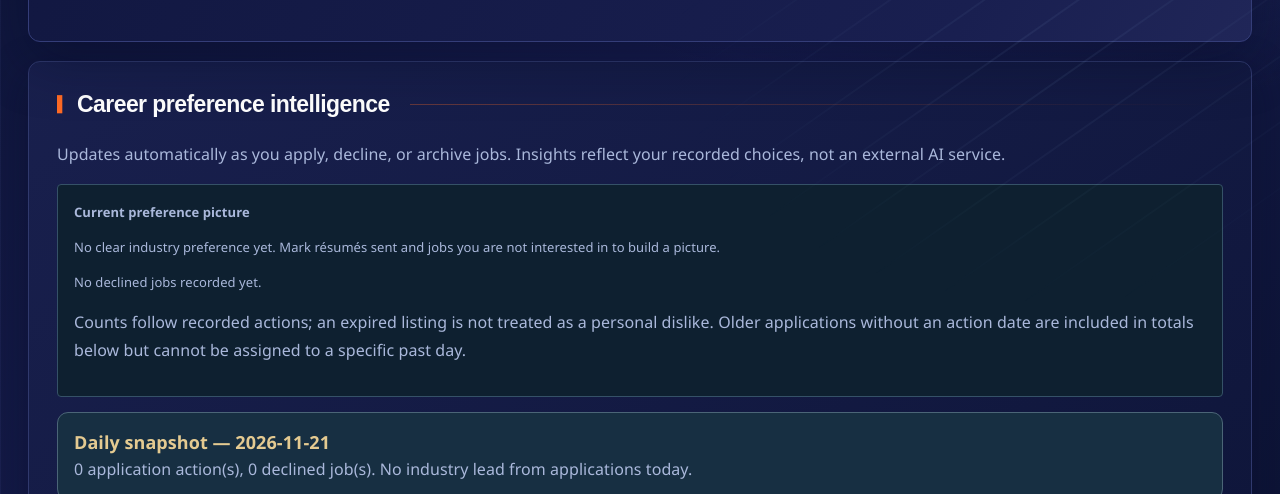
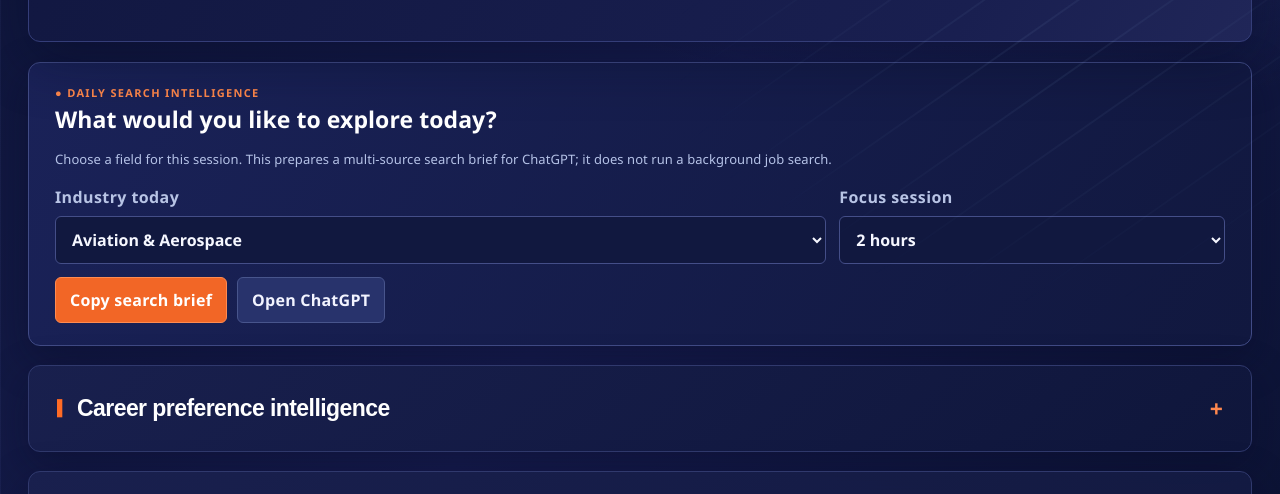
Before and after one commit to texasnewsstudio/executive-career-portfolio, a plain HTML site: page index.html in a window 1280 px wide. Shown: the part 306-800 px from the top of the page. Drawn offline with Linux system fonts and the light colour scheme.

Commit message:
Add optional daily industry search brief and compact collapsible panels without modifying application logic

```diff
--- a/index.html
+++ b/index.html
@@ -208,6 +208,19 @@ button:focus-visible,input:focus-visible,select:focus-visible,textarea:focus-vis
 .counter{color:#b5c1e3}
 @media(max-width:700px){header{padding:30px 22px}h1{font-size:38px}.panel{padding:19px 15px}}
 
+
+/* Compact daily focus and native collapsible panels; progressive enhancement only */
+.daily-focus{margin-top:20px;border:1px solid #414b86;background:linear-gradient(120deg,#1a2258,#11183f);border-radius:12px;padding:22px 26px;box-shadow:0 14px 40px #070b2666}
+.daily-focus h2{margin:0 0 7px;color:#fff;font-size:22px}.daily-focus p{color:#b5c2e7;font-size:13px;line-height:1.6}
+.focus-grid{display:grid;grid-template-columns:2fr 1fr;gap:13px;margin-top:15px}
+.focus-actions{display:flex;flex-wrap:wrap;gap:10px;margin-top:13px;align-items:center}.focus-actions button{flex:none}
+.focus-status{color:#b6d5ca;font-size:12px;min-height:18px}
+.panel-fold{display:block}.panel-fold>summary{display:flex;align-items:center;gap:10px;list-style:none;cursor:pointer;user-select:none}.panel-fold>summary::-webkit-details-marker{display:none}
+.panel-fold>summary h2{flex:1;margin:0!important}.panel-fold>summary h2:after{display:none}
+.panel-fold>summary:after{content:"+";color:#ff884e;font-size:23px;font-weight:600;line-height:1}
+.panel-fold[open]>summary:after{content:"−"}.panel-fold[open]>summary{margin-bottom:19px}
+.panel-fold>summary:focus-visible{outline:2px solid #ff884e;outline-offset:5px;border-radius:3px}
+@media(max-width:650px){.focus-grid{grid-template-columns:1fr}.daily-focus{padding:18px}}
 </style></head><body><main><div class="terminal-brandline"><span><span class="term-dot"></span>CAREER OPS / TERMINAL 01</span><span>LOCAL BROWSER STORAGE · GITHUB PUBLISHED INTERFACE</span></div><header><h1>Executive Career Portfolio</h1><p>A private command center for remote opportunities, applications, follow-ups, and measurable progress.</p></header>
 <section class="panel" id="smartPanel"><h2>Career preference intelligence</h2><p class="hint">Updates automatically as you apply, decline, or archive jobs. Insights reflect your recorded choices, not an external AI service.</p><div id="smartSummary" class="note" aria-live="polite"></div><div id="dailyPreferences" class="today"></div></section>
 <section class="panel"><h2>Performance overview</h2><div class="row"><label style="font-weight:700">Daily résumé goal <input id="goal" type="number" min="1" max="100" value="3" style="width:90px"></label><label style="font-weight:700">View date <input type="date" id="day"></label></div><div class="stats" style="margin-top:14px"><div class="stat"><b id="todaySent">0</b><small>Résumés sent on selected day</small></div><div class="stat"><b id="totalSent">0</b><small>Total sent</small></div><div class="stat"><b id="responses">0</b><small>Responses / interviews</small></div><div class="stat"><b id="pending">0</b><small>Jobs not yet applied to</small></div><div class="stat"><b id="declinedToday">0</b><small>Not interested on selected day</small></div><div class="stat"><b id="expiredTotal">0</b><small>Expired listings</small></div></div><div class="track"><div class="fill" id="fill"></div></div><p id="goalText" class="counter"></p><div id="dailyList" class="today"></div></section>
@@ -468,4 +481,36 @@ sels.forEach(x=>x.addEventListener('change',draw));hours.addEventListener('input
 render();
 window.addEventListener('storage',render);
 })();
+</script>
+<script>
+/* Progressive enhancement: never touches existing application handlers or job data. */
+(function(){
+ function setup(){
+  try{
+   const main=document.querySelector('main'),first=main&&main.querySelector('section.panel');
+   if(!main||!first)return;
+   const focus=document.createElement('section');focus.className='daily-focus';focus.setAttribute('aria-label',"Today's job search focus");
+   focus.innerHTML='<div style="color:#ff874a;font-size:11px;font-weight:800;letter-spacing:.12em">● DAILY SEARCH INTELLIGENCE</div><h2>What would you like to explore today?</h2><p>Choose a field for this session. This prepares a multi-source search brief for ChatGPT; it does not run a background job search.</p><div class="focus-grid"><label class="field">Industry today<select id="dailyFocusIndustry"><option>Aviation & Aerospace</option><option>Market Research & Surveys</option><option>Customer Service</option><option>Healthcare Administration</option><option>Travel & Hospitality</option><option>Technology</option><option>Logistics & Transportation</option><option>Financial Services</option><option>Any Industry</option></select></label><label class="field">Focus session<select id="dailyFocusDuration"><option>30 minutes</option><option>1 hour</option><option selected>2 hours</option></select></label></div><div class="focus-actions"><button class="primary" type="button" id="dailyFocusCopy">Copy search brief</button><button class="secondary" type="button" id="dailyFocusOpen">Open ChatGPT</button><span class="focus-status" id="dailyFocusStatus" aria-live="polite"></span></div>';
+   main.insertBefore(focus,first);
+   const industry=focus.querySelector('#dailyFocusIndustry'),duration=focus.querySelector('#dailyFocusDuration'),status=focus.querySelector('#dailyFocusStatus');
+   function prompt(){return 'Search for legitimate, currently open, part-time remote US jobs in '+industry.value+'. I am focusing on this industry for '+duration.value+'. Prioritize low-stress phone surveys, appointment setting, customer support, and related roles that fit extensive telephone experience. Search broadly across direct employer career pages, smaller companies, staffing firms, remote-specific boards, LinkedIn, Glassdoor, ZipRecruiter, Craigslist and Indeed rather than relying on Indeed alone. Provide verified direct application links where available, note uncertainty, avoid duplicates, and do not invent openings. My ideal schedule is about 20 hours weekly.'}
+   focus.querySelector('#dailyFocusCopy').addEventListener('click',async function(){try{await navigator.clipboard.writeText(prompt());status.textContent='Search brief copied. Paste it into ChatGPT.'}catch(e){status.textContent='Clipboard unavailable. Use Open ChatGPT to start your search.'}});
+   focus.querySelector('#dailyFocusOpen').addEventListener('click',function(){window.open('https://chatgpt.com/?q='+encodeURIComponent(prompt()),'_blank','noopener,noreferrer');status.textContent='Opened ChatGPT in a new tab. If the brief is not filled in, use Copy search brief.'});
+  }catch(e){/* tracker remains usable */}
+  try{
+   const panels=document.querySelectorAll('main > section.panel');
+   panels.forEach(function(panel,index){
+    const heading=panel.querySelector(':scope > h2');if(!heading)return;
+    const details=document.createElement('details');details.className='panel-fold';
+    const summary=document.createElement('summary');summary.appendChild(heading);
+    details.appendChild(summary);
+    while(panel.firstChild)details.appendChild(panel.firstChild);
+    panel.appendChild(details);
+    const title=heading.textContent.toLowerCase();
+    details.open=title.includes('my job application list')||title.includes('performance overview');
+   });
+  }catch(e){/* no changes to underlying application data */}
+ }
+ if(document.readyState==='loading')document.addEventListener('DOMContentLoaded',setup);else setup();
+})();
 </script></body></html>
```
